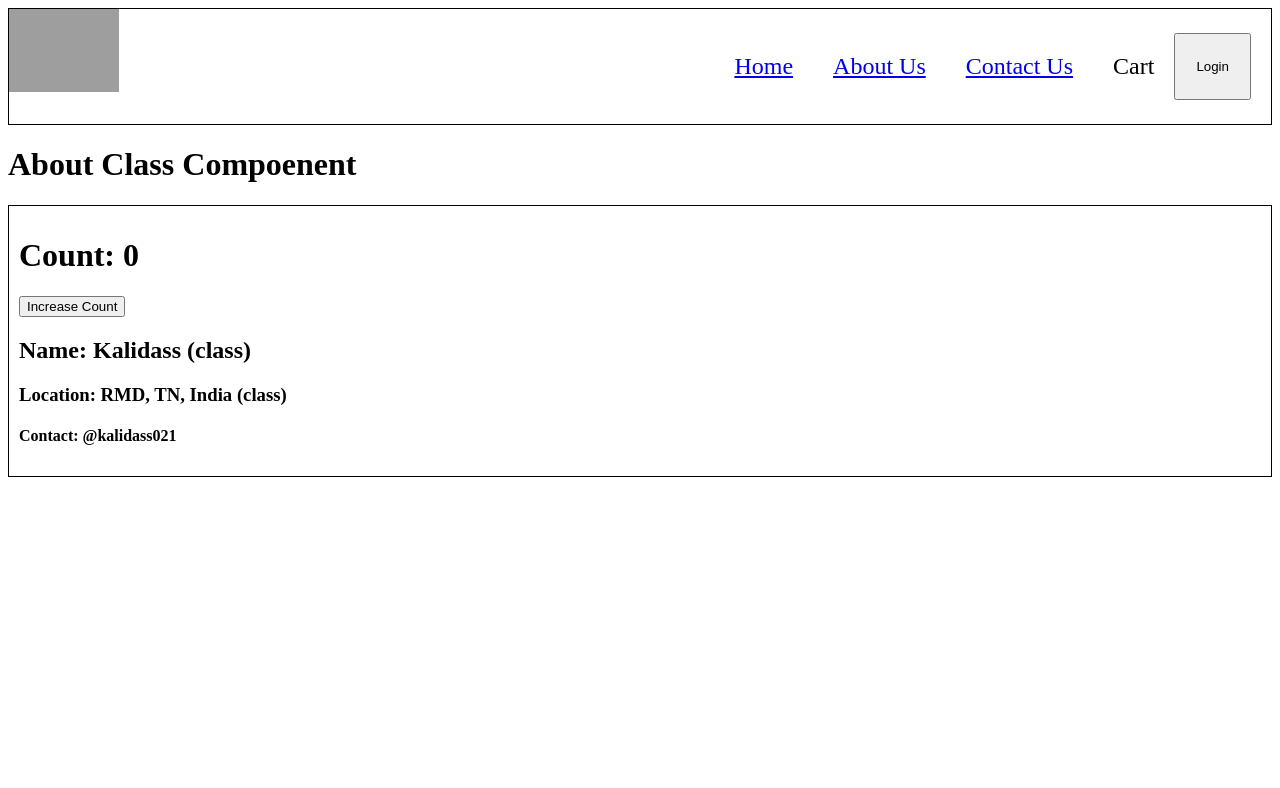
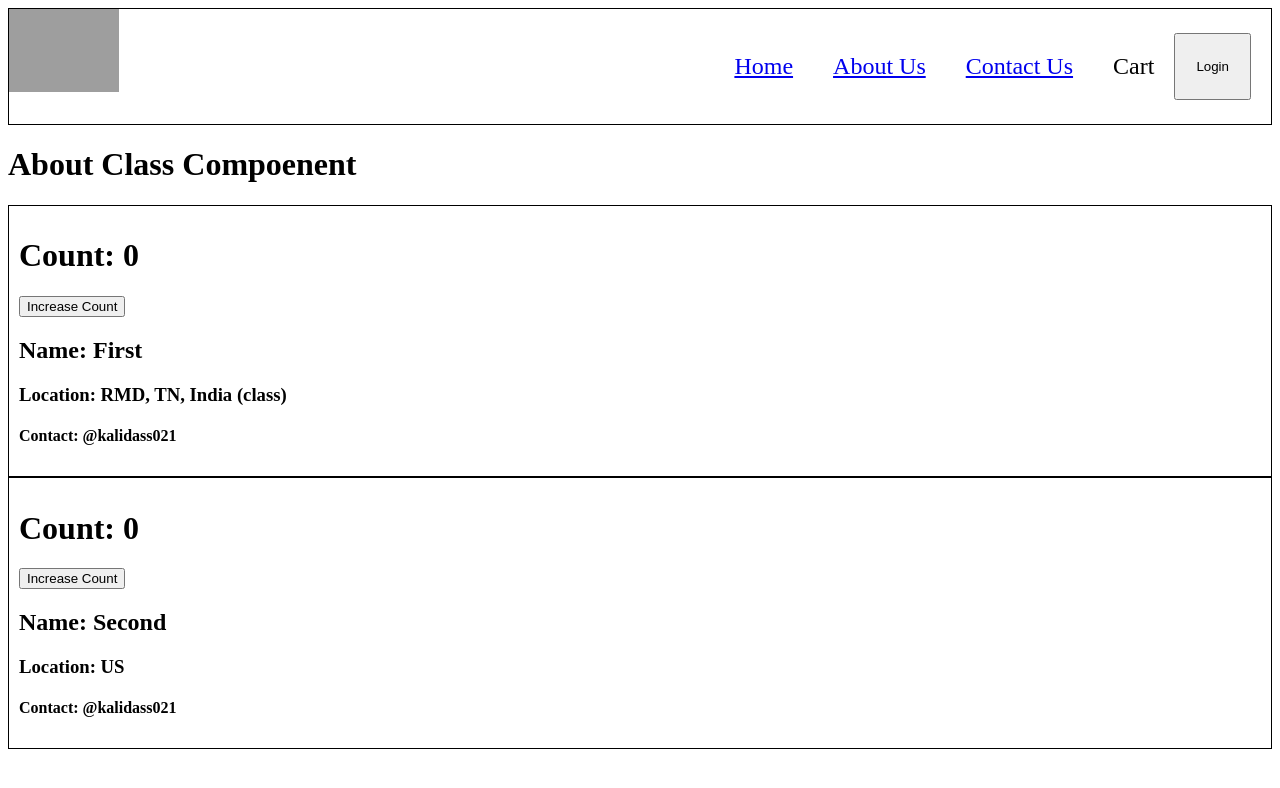
Before and after one commit to kalidass021/food-app, a React (Vite) app: page /about in a window 1280 px wide. Shown: the top 788 px of the page. Built offline with nearby package versions, Linux system fonts and the light colour scheme; grey boxes are pictures that could not be loaded.

Commit message:
react class component lifecycle

```diff
--- a/src/components/About.js
+++ b/src/components/About.js
@@ -18,7 +18,8 @@ class About extends Component {
             <div>
             <h1>About Class Compoenent</h1>
             {/* <User name={"Kalidass (functional)"} /> */}
-            <UserClass name={"Kalidass (class)"} location={"RMD, TN, India (class)"}/>
+            <UserClass name={"First"} location={"RMD, TN, India (class)"}/>
+            <UserClass name={"Second"} location={"US"} />
         </div>
         );
     }
--- a/src/components/UserClass.js
+++ b/src/components/UserClass.js
@@ -7,15 +7,15 @@ class UserClass extends React.Component {
       count: 0,
       count2: 2,
     };
-    console.log("Child constructor");
+    console.log(this.props.name, "Child constructor");
   }
 
   componentDidMount() {
-    console.log("Child component did mount");
+    console.log(this.props.name, "Child component did mount");
   }
 
   render() {
-    console.log("Child render");
+    console.log(this.props.name, "Child render");
     const { name, location } = this.props;
     const { count, count2 } = this.state;
     return (
```
